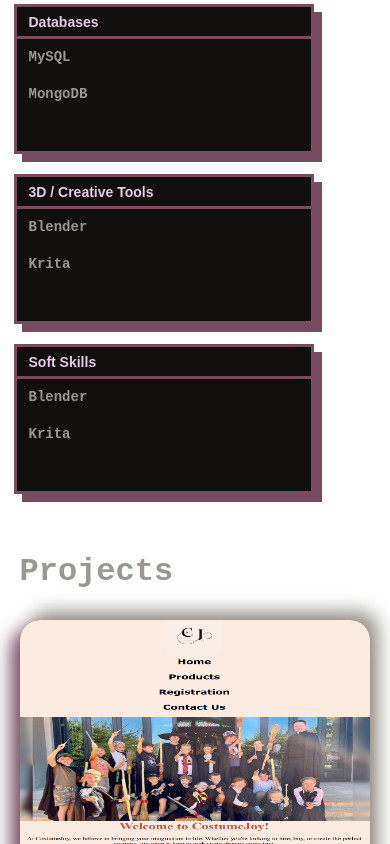
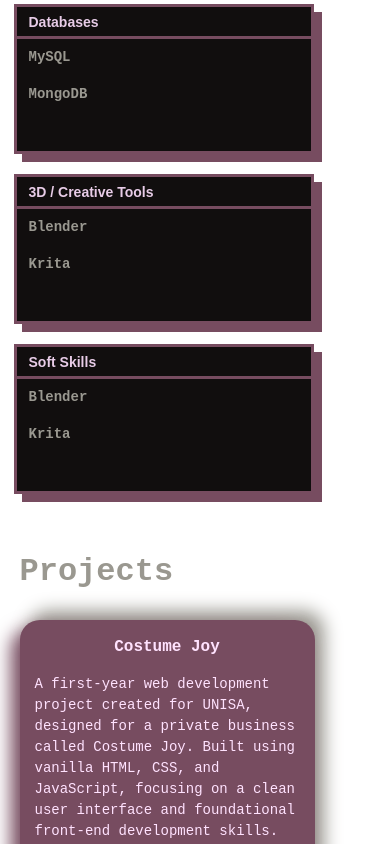
Before and after one commit to Zainap16/my-react-portfolio, a React (Vite) app: page / in a window 390 px wide. Shown: the part 1156-2000 px from the top of the page. Built offline with nearby package versions, Linux system fonts and the light colour scheme.

Commit message:
fixed projects media

```diff
--- a/src/web/AboutMe.css
+++ b/src/web/AboutMe.css
@@ -148,6 +148,16 @@ button:active .button_top {
   .nav-links li a {
     align-items: center;
   }
+
+  .projects-card {
+    width: 295px;
+    height: 300px;
+  }
+
+  /* .card__links, */
+  .projects-card img {
+    display: none;
+  }
 }
 
 .hero-name {
```
